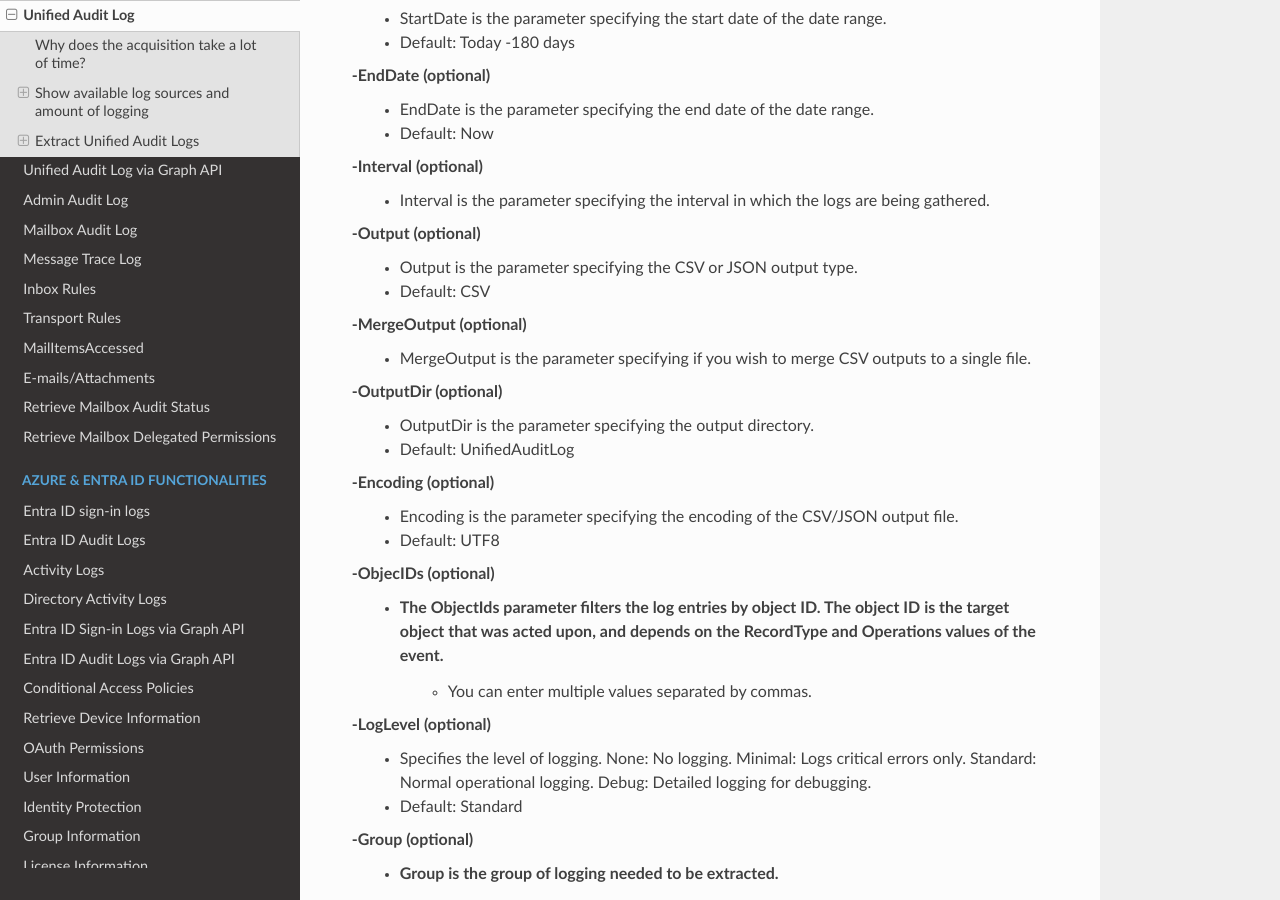
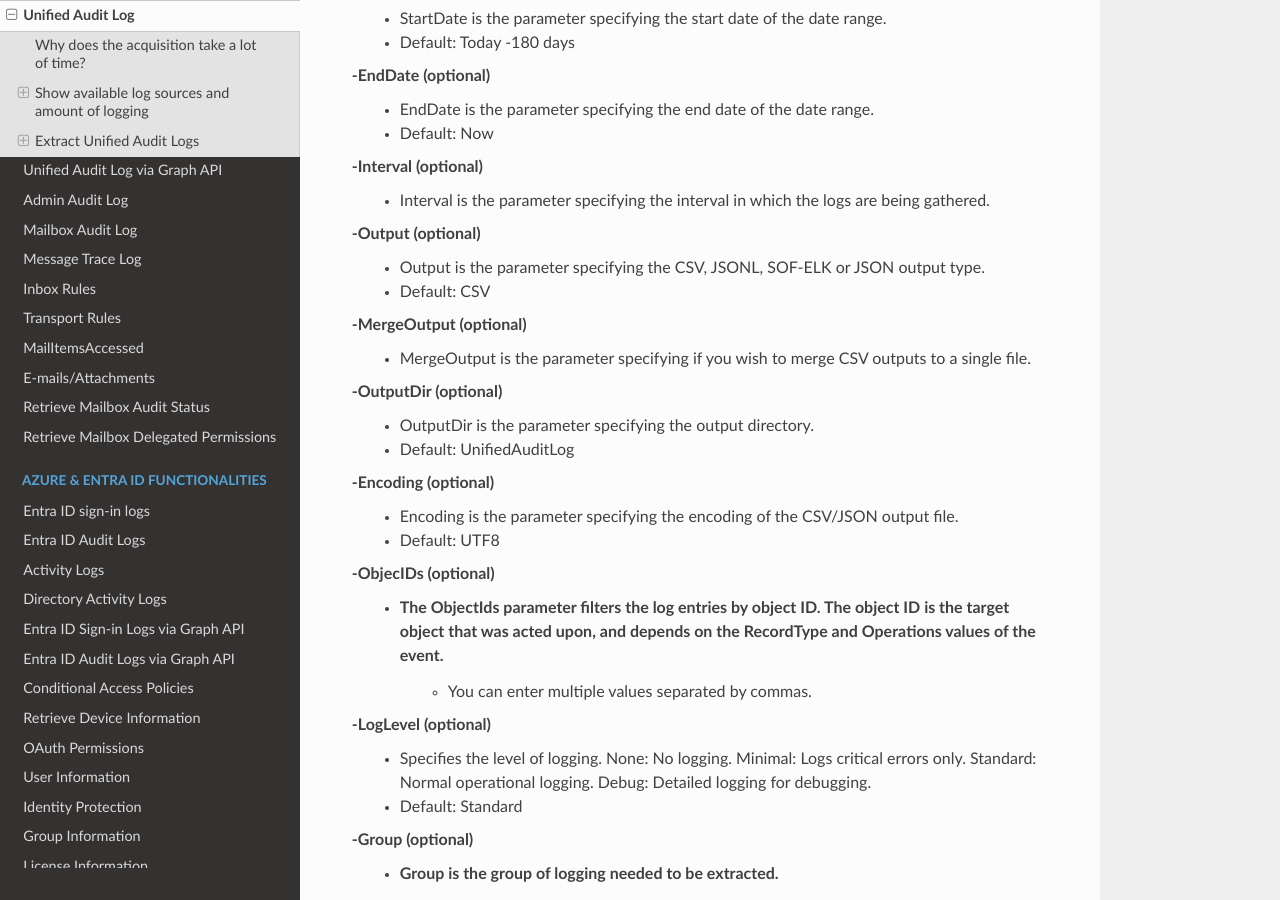
Before and after one commit to invictus-ir/Microsoft-Extractor-Suite, a Sphinx documentation site: the page built from docs/source/functionality/M365/UnifiedAuditLog.rst, in a window 1280 px wide and 900 px high, scrolled down 3283 px. Built offline with Sphinx 7.4.7 and the Read the Docs theme 3.1.0, drawn with Linux system fonts in a browser that asks for light colours.

Commit message:
Added JSONL to Read The Docs

```diff
--- a/docs/source/functionality/Azure/AzureDirectoryActivityLogs.rst
+++ b/docs/source/functionality/Azure/AzureDirectoryActivityLogs.rst
@@ -35,7 +35,7 @@
     - Default: Now
 
 -Output (optional)
-    - Output is the parameter specifying the CSV or JSON output type.
+    - Output is the parameter specifying the CSV, JSONL or JSON output type.
     - Default: CSV
 
 -OutputDir (optional)
--- a/docs/source/functionality/M365/AdminAuditLog.rst
+++ b/docs/source/functionality/M365/AdminAuditLog.rst
@@ -36,7 +36,7 @@
     - Default: Output\AdminAuditLog
 
 -Output (optional)
-    - Output is the parameter specifying the CSV, JSON or SOF-ELK output type.
+    - Output is the parameter specifying the CSV, JSON, JSONL or SOF-ELK output type.
     - The SOF-ELK output type can be used to export logs in a format suitable for the [platform of the same name](https://github.com/philhagen/sof-elk).
     - Default: CSV
 
--- a/docs/source/functionality/M365/UnifiedAuditLog.rst
+++ b/docs/source/functionality/M365/UnifiedAuditLog.rst
@@ -125,7 +125,7 @@
     - Interval is the parameter specifying the interval in which the logs are being gathered.
 
 -Output (optional)
-    - Output is the parameter specifying the CSV or JSON output type.
+    - Output is the parameter specifying the CSV, JSONL, SOF-ELK or JSON output type.
     - Default: CSV
 
 -MergeOutput (optional)
--- a/docs/source/functionality/M365/UnifiedAuditLogGraph.rst
+++ b/docs/source/functionality/M365/UnifiedAuditLogGraph.rst
@@ -90,7 +90,7 @@
     - Default: Standard
 
 -Output (optional)
-    - Output is the parameter specifying the CSV or JSON output type.
+    - Output is the parameter specifying the CSV, JSONL or JSON output type.
     - Default: JSON
 
 -MaxEventsPerFile (optional)
```
